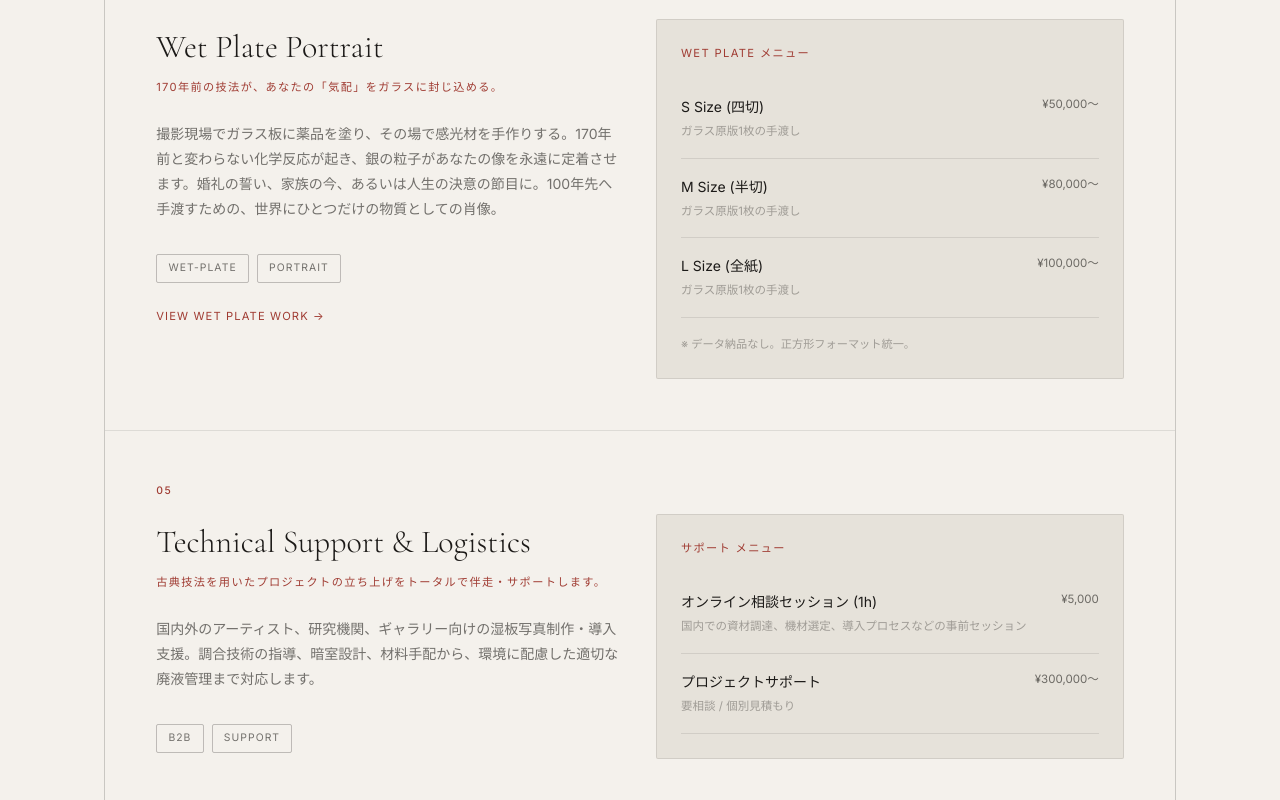
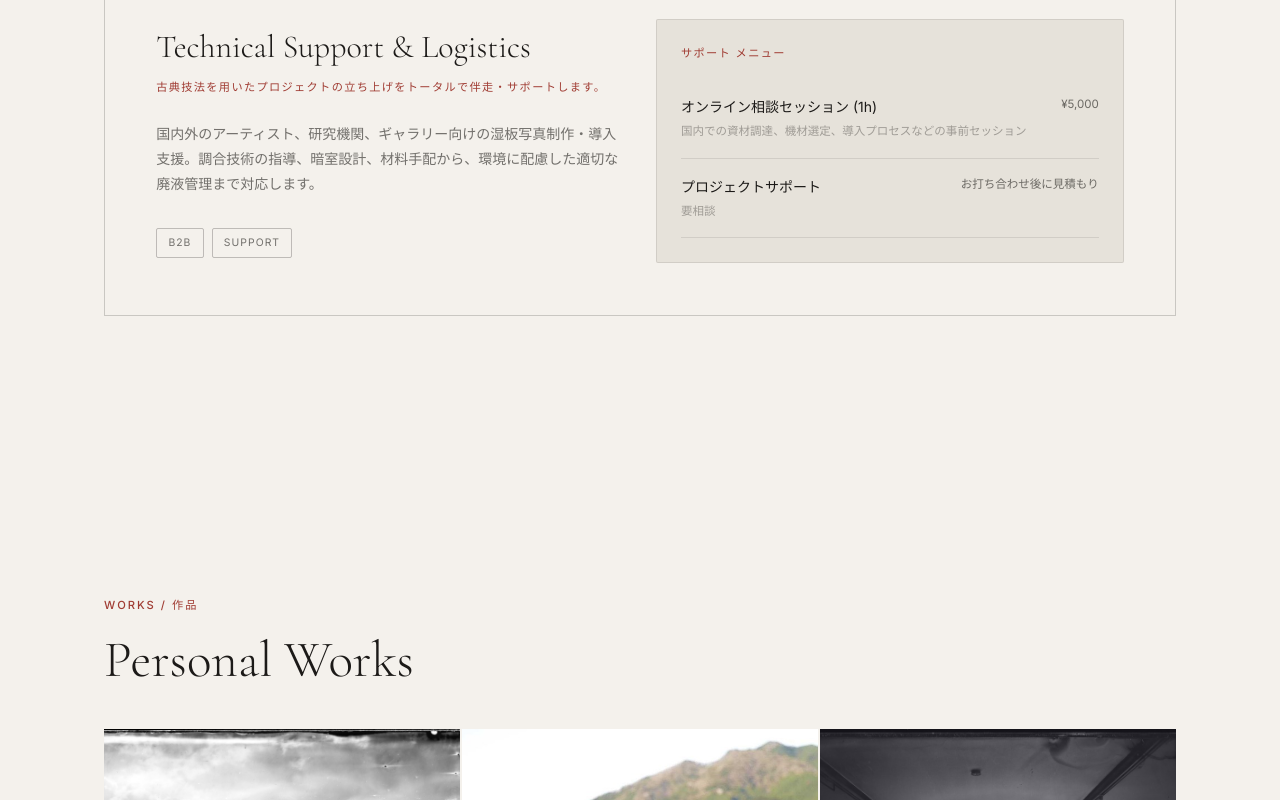
Before and after one commit to sawaganinja/yukihonda-portfolio, a React (Vite) app: page / in a window 1280 px wide. Shown: the part 2140-2940 px from the top of the page. Built offline with nearby package versions, Linux system fonts and the light colour scheme.

Commit message:
Update: Remove Wet Plate Portrait and update Technical Support pricing

```diff
--- a/src/App.tsx
+++ b/src/App.tsx
@@ -231,50 +231,10 @@ function Services({ onViewWork }: { onViewWork: (f: Filter) => void }) {
             >Follow on Instagram →</a>
           </div>
 
-          {/* Wet Plate Portrait */}
+          {/* Technical Support */}
           <div className="service-card service-card--wide">
             <div>
               <div className="service-card__num">04</div>
-              <h3 className="service-card__title">Wet Plate Portrait</h3>
-              <p className="service-card__sub">170年前の技法が、あなたの「気配」をガラスに封じ込める。</p>
-              <p className="service-card__desc">
-                撮影現場でガラス板に薬品を塗り、その場で感光材を手作りする。170年前と変わらない化学反応が起き、銀の粒子があなたの像を永遠に定着させます。婚礼の誓い、家族の今、あるいは人生の決意の節目に。100年先へ手渡すための、世界にひとつだけの物質としての肖像。
-              </p>
-              <div className="service-card__tags">
-                <span className="service-tag">Wet-plate</span>
-                <span className="service-tag">Portrait</span>
-              </div>
-              <button className="view-work-link" onClick={() => goto('wet-plate')}>
-                View Wet Plate Work →
-              </button>
-            </div>
-            <div className="service-card__right">
-              <div className="menu-box">
-                <p className="menu-box__label">Wet Plate メニュー</p>
-                {[
-                  { name:'S Size (四切)', note:'ガラス原版1枚の手渡し', price:'¥50,000〜' },
-                  { name:'M Size (半切)', note:'ガラス原版1枚の手渡し', price:'¥80,000〜' },
-                  { name:'L Size (全紙)', note:'ガラス原版1枚の手渡し', price:'¥100,000〜' },
-                ].map(item => (
-                  <div className="menu-row" key={item.name}>
-                    <div>
-                      <p className="menu-row__name">{item.name}</p>
-                      <p className="menu-row__note">{item.note}</p>
-                    </div>
-                    <p className="menu-row__price">{item.price}</p>
-                  </div>
-                ))}
-                <p className="menu-note">
-                  ※ データ納品なし。正方形フォーマット統一。
-                </p>
-              </div>
-            </div>
-          </div>
-
-          {/* Technical Support */}
-          <div className="service-card service-card--wide">
-            <div>
-              <div className="service-card__num">05</div>
               <h3 className="service-card__title">Technical Support & Logistics</h3>
               <p className="service-card__sub">古典技法を用いたプロジェクトの立ち上げをトータルで伴走・サポートします。</p>
               <p className="service-card__desc">
@@ -290,7 +250,7 @@ function Services({ onViewWork }: { onViewWork: (f: Filter) => void }) {
                 <p className="menu-box__label">サポート メニュー</p>
                 {[
                   { name:'オンライン相談セッション (1h)', note:'国内での資材調達、機材選定、導入プロセスなどの事前セッション', price:'¥5,000' },
-                  { name:'プロジェクトサポート', note:'要相談 / 個別見積もり', price:'¥300,000〜' },
+                  { name:'プロジェクトサポート', note:'要相談', price:'お打ち合わせ後に見積もり' },
                 ].map(item => (
                   <div className="menu-row" key={item.name}>
                     <div>
```
